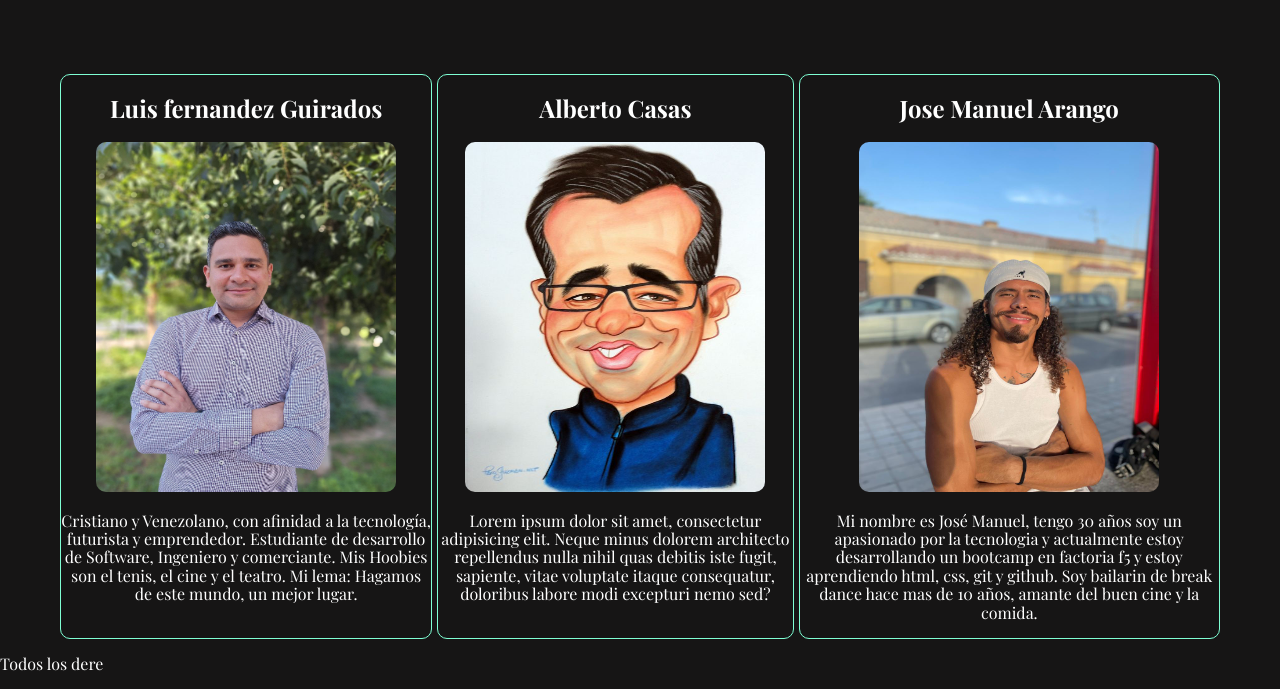
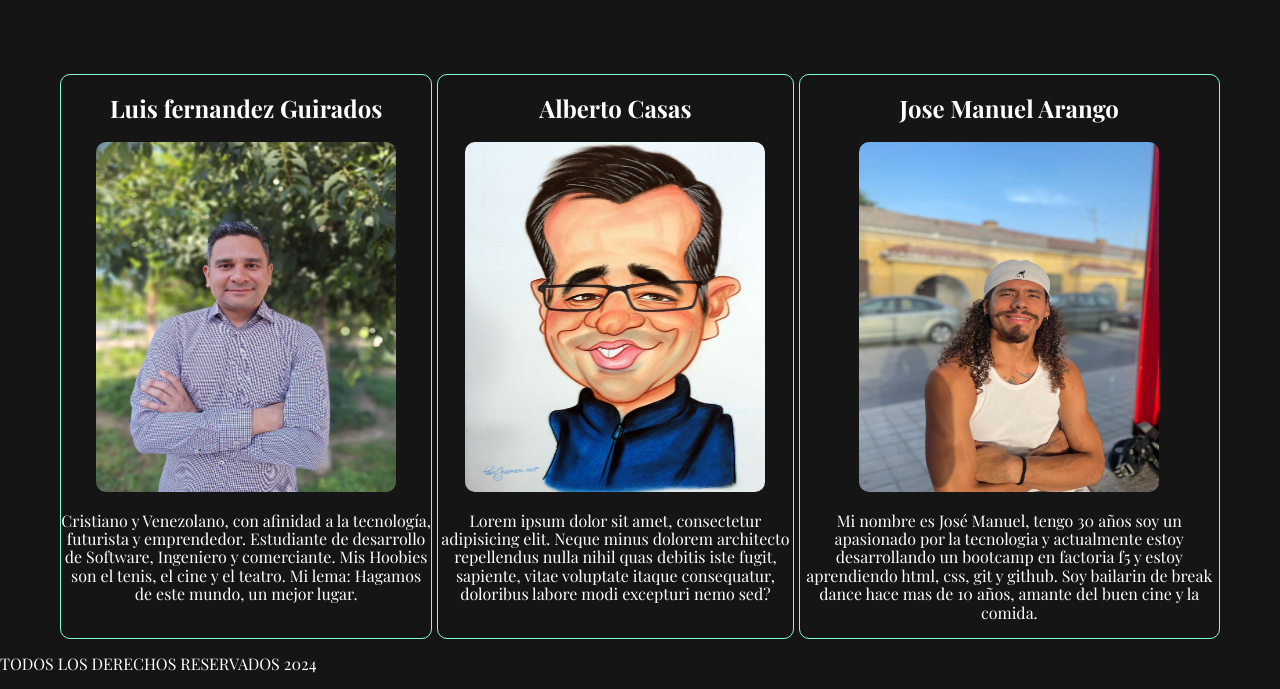
Before and after one commit to jose30-back/landing-page, a plain HTML site: page index.html in a window 1280 px wide. Shown: the part 162-851 px from the top of the page. Drawn offline with nearby package versions, Linux system fonts and the light colour scheme; a web font is replaced by a local one.

```diff
--- a/index.html
+++ b/index.html
@@ -50,8 +50,8 @@
           <img
             class="foto-2"
             src="imagenes/persona2.jpg"
-            alt="foto integrante 2"
-          />
+            alt="foto integrante 2"/>
+
 
           <p>
             Lorem ipsum dolor sit amet, consectetur adipisicing elit. Neque
@@ -67,8 +67,7 @@
           <img
             class="foto-3"
             src="imagenes/foto3.jpeg"
-            alt="foto integrante 3"
-          />
+            alt="foto integrante 3"/>
 
           <p>
             Mi nombre es José Manuel, tengo 30 años soy un apasionado por la
@@ -81,7 +80,7 @@
     </main>
 
     <footer>
-      <p>Todos los dere</p>
+      <p>TODOS LOS DERECHOS RESERVADOS 2024</p>
     </footer>
   </body>
 </html>
```
